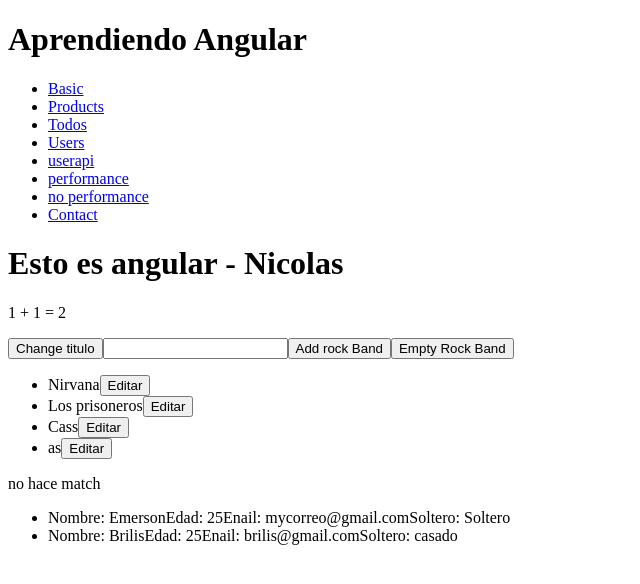
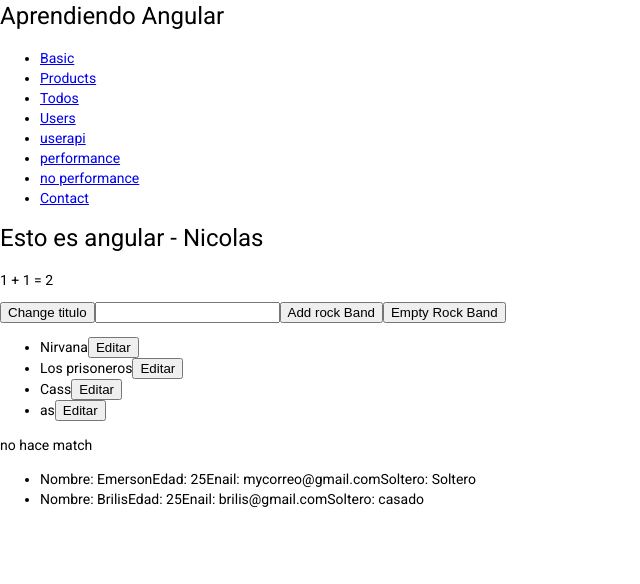
Before and after one commit to evergara/Angular-8, an Angular app: page /basic in a window 1280 px wide. Shown: the top 584 px of the page, without its empty margins (0-640 px from the left). Built offline with nearby package versions, Linux system fonts and the light colour scheme.

Commit message:
Angular Material - isntall ng add @angular/material

```diff
--- a/angular.json
+++ b/angular.json
@@ -31,6 +31,7 @@
               "src/assets"
             ],
             "styles": [
+              "./node_modules/@angular/material/prebuilt-themes/indigo-pink.css",
               "src/styles.scss"
             ],
             "scripts": []
@@ -99,6 +100,7 @@
               "src/assets"
             ],
             "styles": [
+              "./node_modules/@angular/material/prebuilt-themes/indigo-pink.css",
               "src/styles.scss"
             ],
             "scripts": []
--- a/package.json
+++ b/package.json
@@ -11,10 +11,12 @@
   "private": true,
   "dependencies": {
     "@angular/animations": "~13.0.0",
+    "@angular/cdk": "^13.2.4",
     "@angular/common": "~13.0.0",
     "@angular/compiler": "~13.0.0",
     "@angular/core": "~13.0.0",
     "@angular/forms": "~13.0.0",
+    "@angular/material": "^13.2.4",
     "@angular/platform-browser": "~13.0.0",
     "@angular/platform-browser-dynamic": "~13.0.0",
     "@angular/router": "~13.0.0",
--- a/src/app/app.module.ts
+++ b/src/app/app.module.ts
@@ -9,6 +9,7 @@
 import { SharedModule } from '@shared/shared.module';
 import { NavComponent } from './components/nav/nav.component';
 import { BasicModule } from '@feature/basic/basic.module';
+import { BrowserAnimationsModule } from '@angular/platform-browser/animations';
 
 @NgModule({
   declarations: [
@@ -21,6 +22,7 @@
     FormsModule,
     HttpClientModule,
     SharedModule,
+    BrowserAnimationsModule,
   ],
   providers: [],
   bootstrap: [AppComponent]
--- a/src/index.html
+++ b/src/index.html
@@ -6,8 +6,11 @@
   <base href="/">
   <meta name="viewport" content="width=device-width, initial-scale=1">
   <link rel="icon" type="image/x-icon" href="favicon.ico">
+  <link rel="preconnect" href="https://fonts.gstatic.com">
+  <link href="https://fonts.googleapis.com/css2?family=Roboto:wght@300;400;500&display=swap" rel="stylesheet">
+  <link href="https://fonts.googleapis.com/icon?family=Material+Icons" rel="stylesheet">
 </head>
-<body>
+<body class="mat-typography">
   <app-root></app-root>
 </body>
 </html>
--- a/src/styles.scss
+++ b/src/styles.scss
@@ -1 +1,4 @@
 /* You can add global styles to this file, and also import other style files */
+
+html, body { height: 100%; }
+body { margin: 0; font-family: Roboto, "Helvetica Neue", sans-serif; }
```
Also changed, not shown: 1 other file (tests, documents, lock files or other folders).
